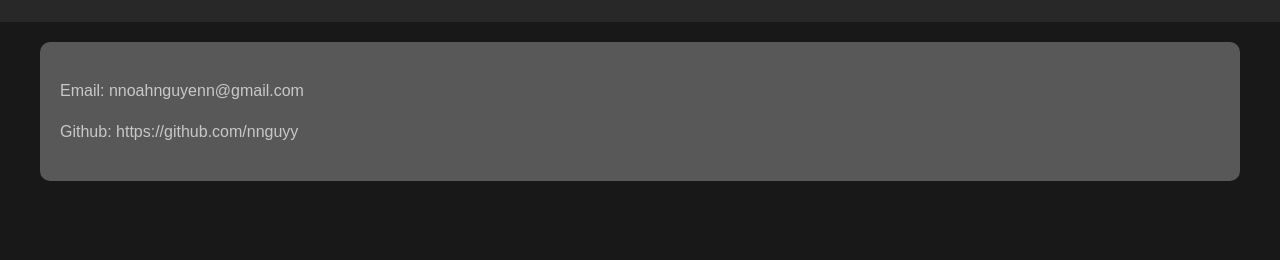
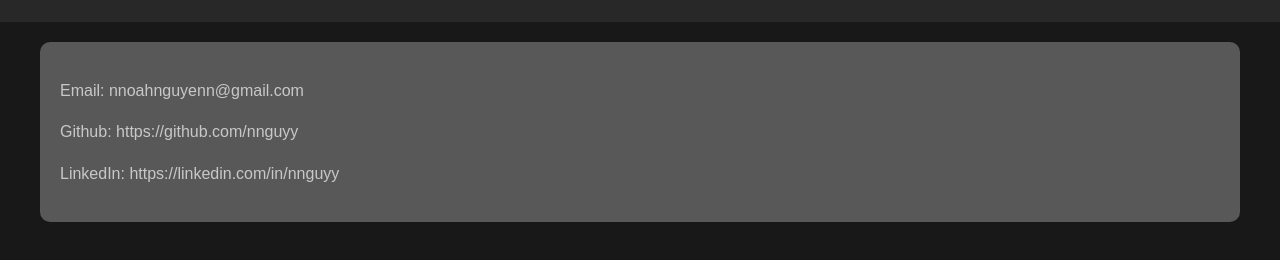
Before and after one commit to nnguyy/blog, a plain HTML site: page personal/contact.html in a window 1280 px wide. Shown: the part 118-378 px from the top of the page. Drawn offline with Linux system fonts and the light colour scheme.

Commit message:
manual commit

```diff
--- a/personal/contact.html
+++ b/personal/contact.html
@@ -21,6 +21,7 @@
         <section class="contact">
             <p>Email: nnoahnguyenn@gmail.com</p>
             <p>Github: https://github.com/nnguyy</p>
+            <p>LinkedIn: https://linkedin.com/in/nnguyy
         <section>
     </main>
 </body>
```
